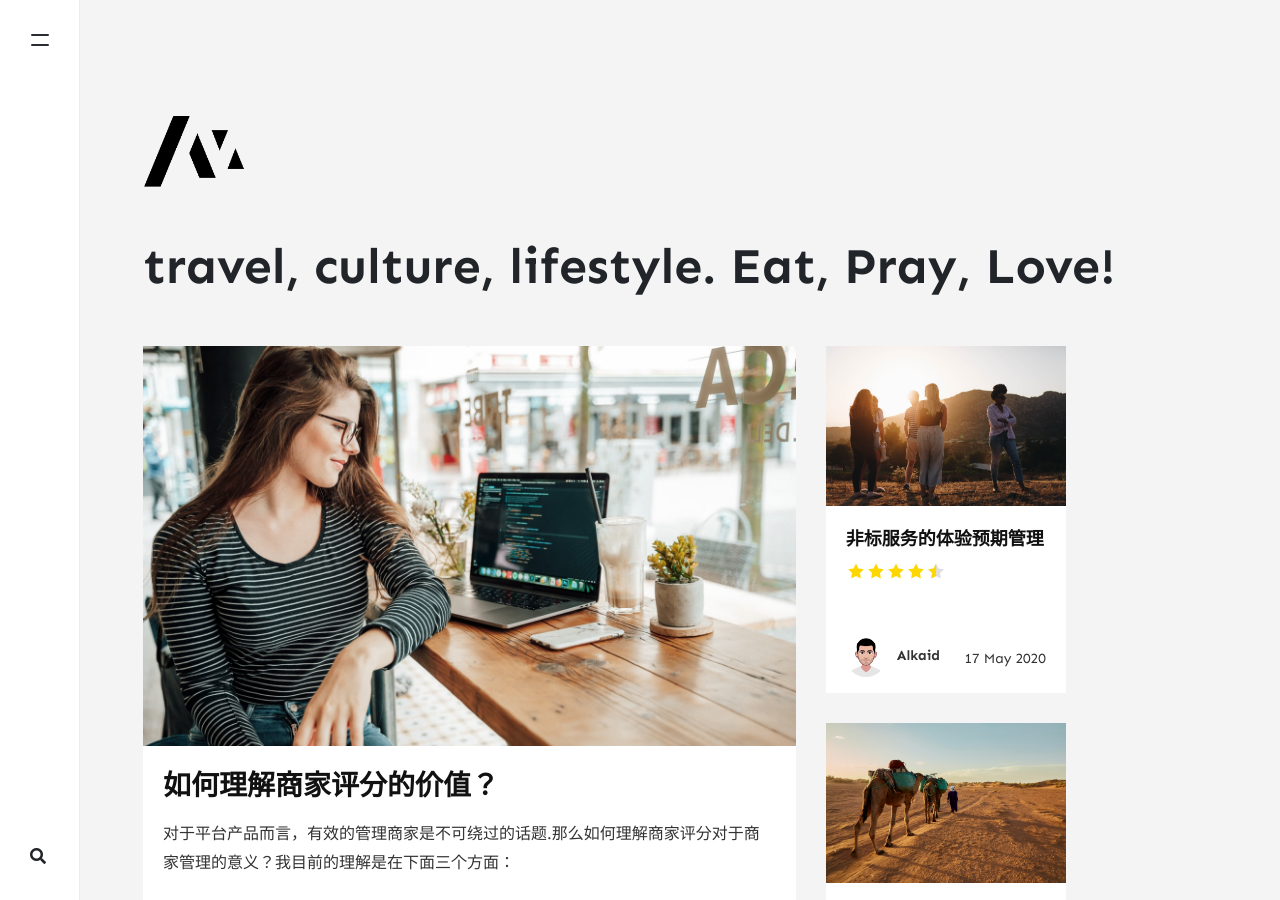
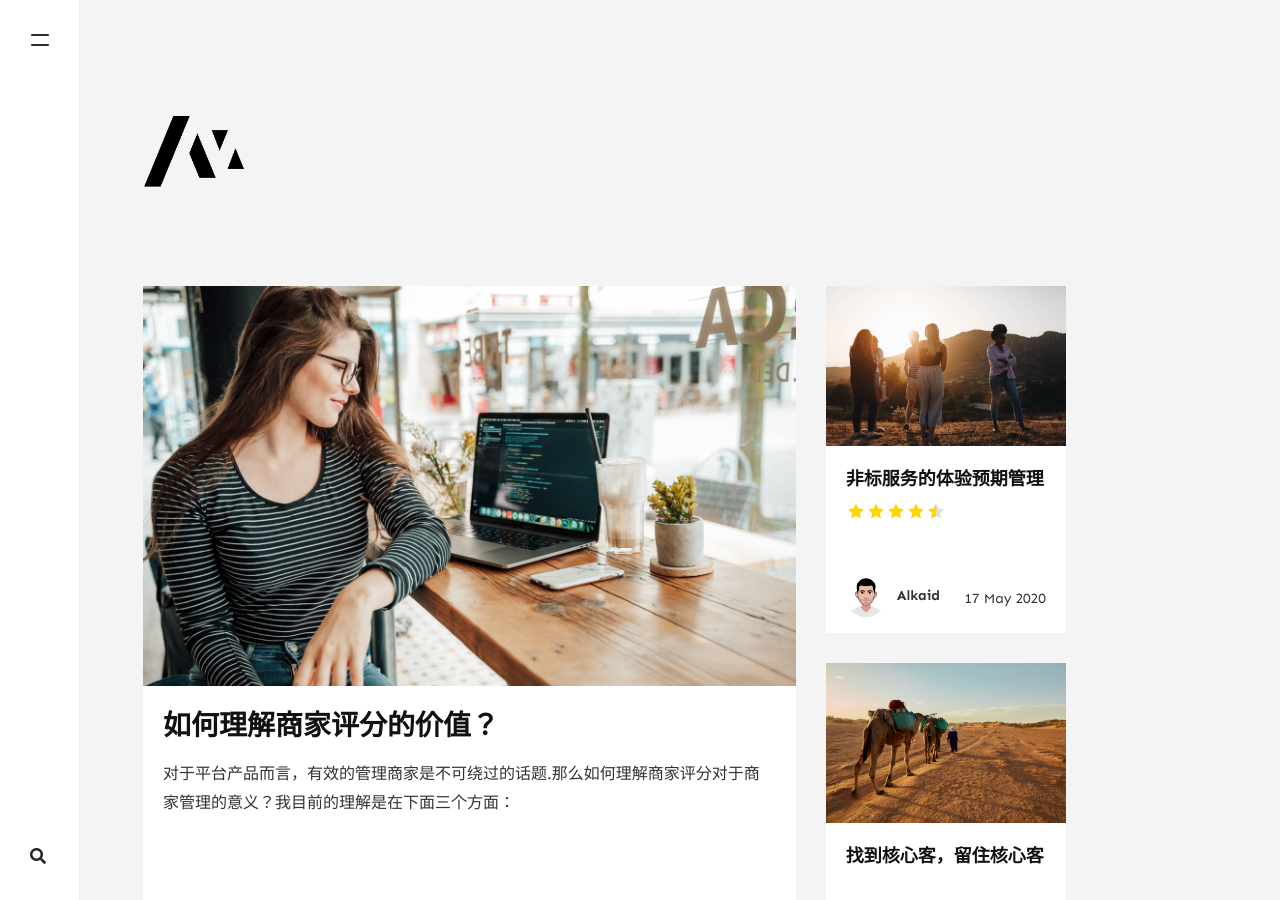
Before and after one commit to AlkaidWaong/ifoz, a Jekyll site: the page built from index.html, in a window 1280 px wide and 900 px high. Built offline with Jekyll 4.4.1, drawn with Linux system fonts in a browser that asks for light colours; nearby versions of some CDN libraries; the list of posts is cut into pages by our own code; comment, search, counter and statistics services are not loaded.

Commit message:
Update _config.yml

```diff
--- a/_config.yml
+++ b/_config.yml
@@ -1,7 +1,7 @@
 # Site
 name: "Alkaid"
-title: "Alkaid Waong"
-description: "travel, culture, lifestyle. Eat, Pray, Love!"
+title: "IFOZ"
+description: ""
 logo: 'assets/images/logo.png'
 favicon: 'assets/images/logo.png'
 baseurl: ''
@@ -10,15 +10,15 @@
 mailchimp-list: 'https://wowthemes.us11.list-manage.com/subscribe/post?u=8aeb20a530e124561927d3bd8&amp;id=8c3d2d214b'
 include: ["_pages"]
 permalink: /:title/
-email: alkaid.waong@outlook.com
+email: alkaid.waong@foxmail.com
 
 # Authors
 authors:
   Alkaid:
-    name: Alkaid Waong
+    name: Alkaid
     display_name: Alkaid
     avatar: 'assets/images/avatar-sal.png'
-    email: alkaid.waong@outlook.com
+    email: alkaid.waong@foxmail.com
     twitter: https://twitter.com/alkaidwaong
     description: "魔都产品经理，偶尔冒泡，经常发呆！喜欢吃意面🍝，争取不做饭桶。"
 
```
